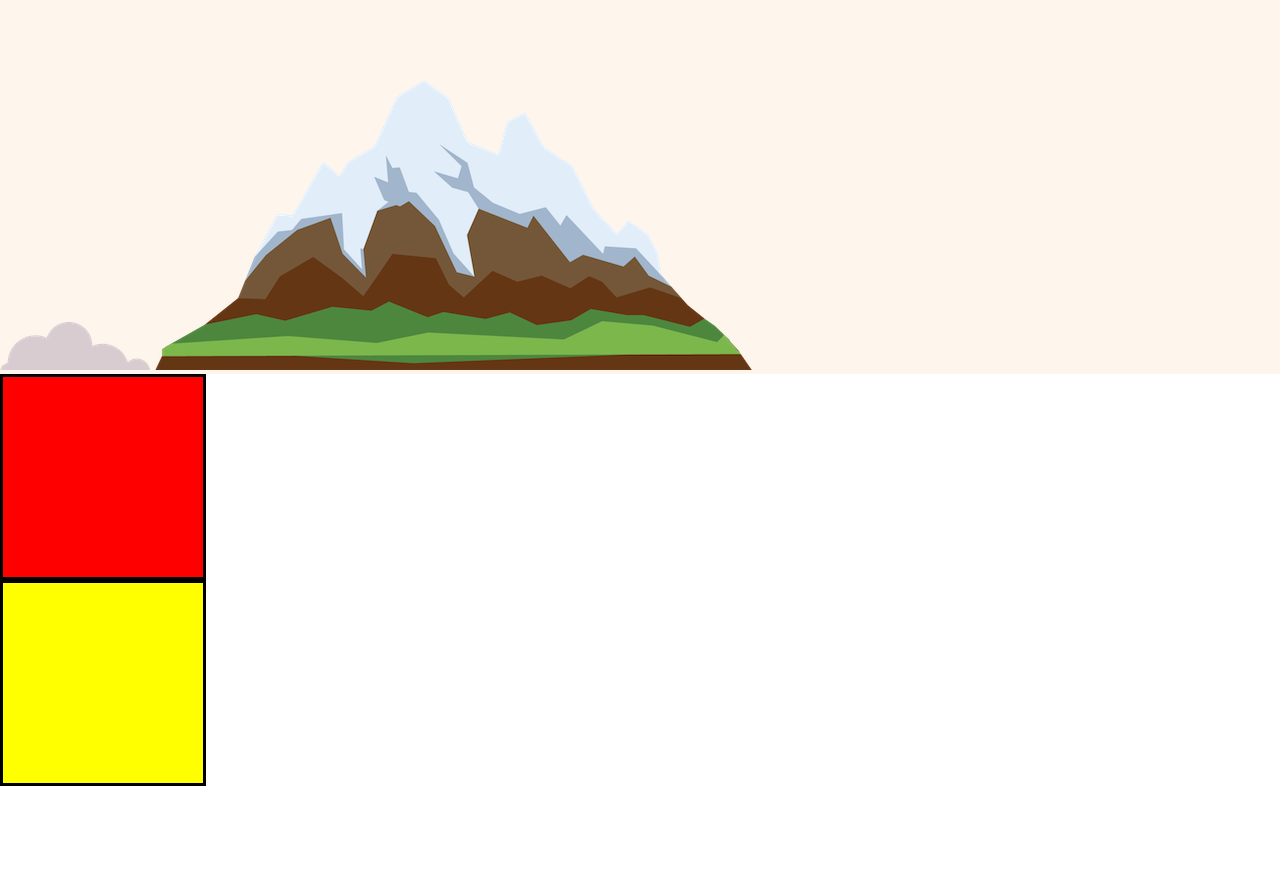
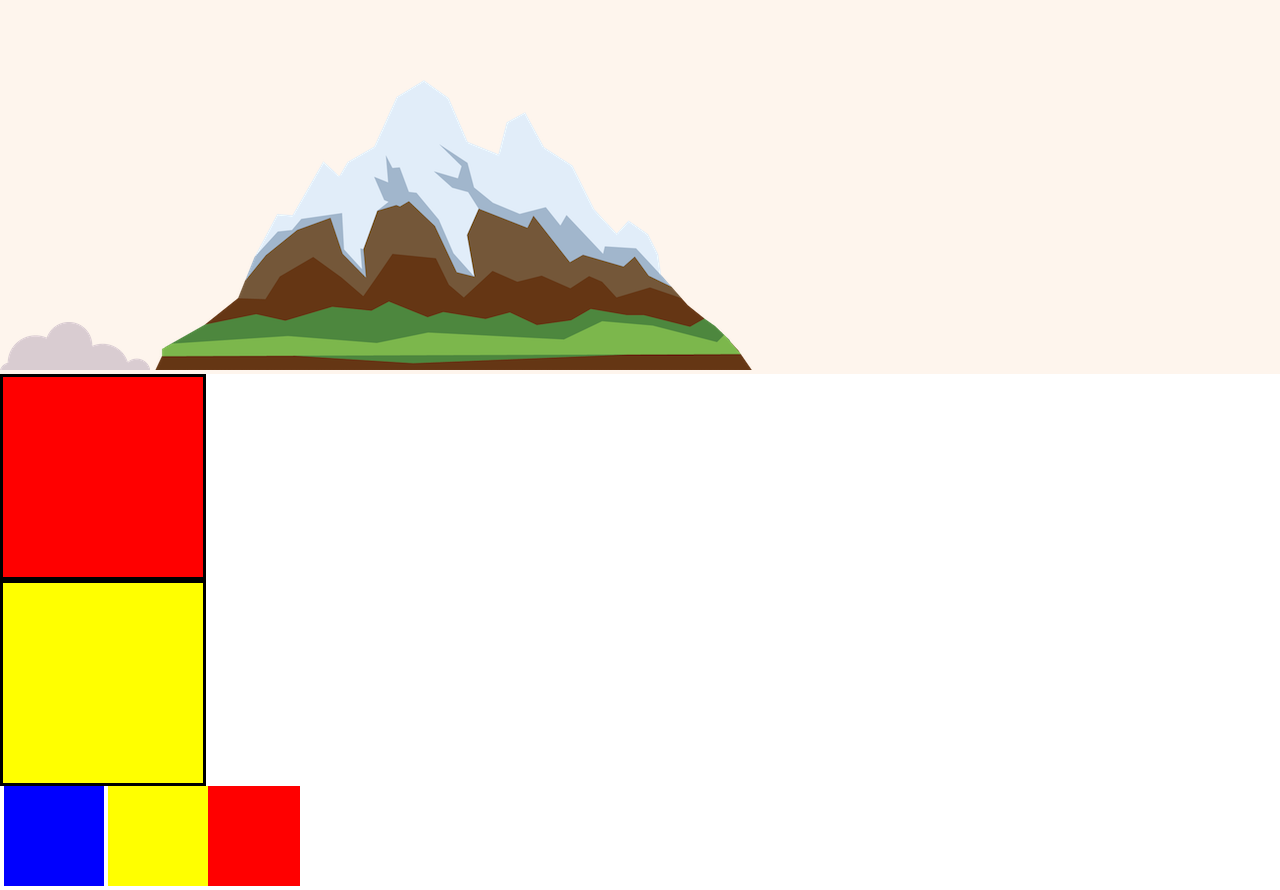
Before and after one commit to mcaiox/WDBC, a plain HTML site: page section5/CSS - My Site/index.html in a window 1280 px wide. Shown: the part 131-1021 px from the top of the page. Before the commit the page ends 917 px from the top, so only its background shows below. Drawn offline with Linux system fonts and the light colour scheme.

Commit message:
css static and relative positioning

```diff
--- a/section5/CSS - My Site/css/styles.css
+++ b/section5/CSS - My Site/css/styles.css
@@ -33,3 +33,31 @@ h1 {
   text-decoration: underline;
   display: inline-block;
 }
+
+
+.red{
+  height:100px;
+  width:100px;
+  background-color:red;
+  display: inline-block;
+  position: relative;
+  left:200px;
+}
+
+.blue{
+  height:100px;
+  width:100px;
+  background-color:blue;
+  display: inline-block;
+  position: relative;
+  right: 100px; */
+}
+
+.yellow {
+  height:100px;
+  width:100px;
+  background-color:yellow;
+  display: inline-block;
+  position: relative;
+  right:100px;
+}
--- a/section5/CSS - My Site/index.html
+++ b/section5/CSS - My Site/index.html
@@ -16,5 +16,9 @@
     </div>
     <div class="middle-container"></div>
     <div class="bottom-container"></div>
+
+    <div class="red"></div>
+    <div class="blue"></div>
+    <div class="yellow"></div>
   </body>
 </html>
```
